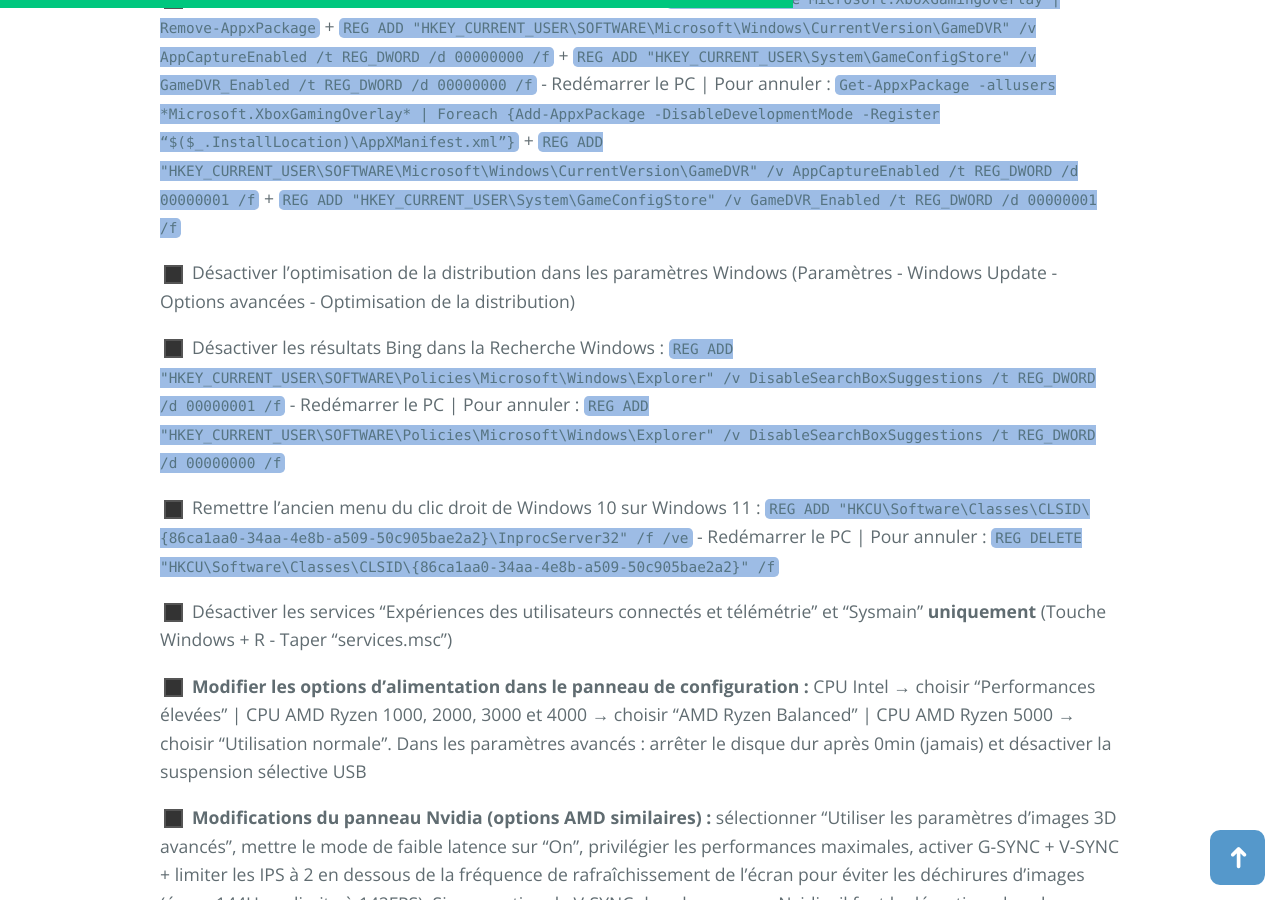
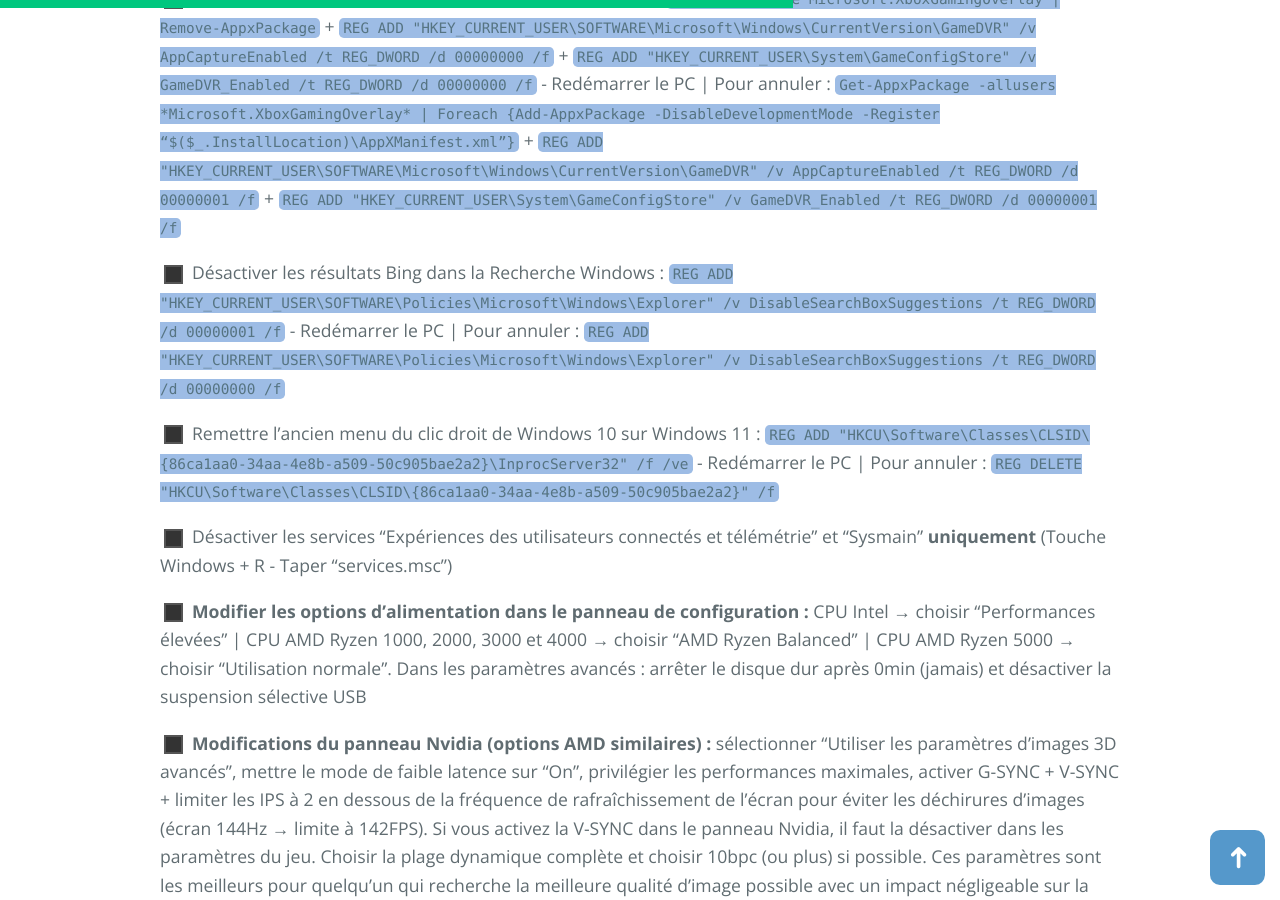
Before and after one commit to PouletEnSlip/pouletenslip.github.io, a Jekyll site: the page built from pages/opti/index.md, in a window 1280 px wide and 900 px high, scrolled down 2588 px. Built offline with Jekyll 4.4.1, drawn with Linux system fonts in a browser that asks for light colours; comment, search, counter and statistics services are not loaded; some of the changed lines change nothing that is shown; some of the changed text lies outside the part shown.

Commit message:
Update index.md

```diff
--- a/pages/opti/index.md
+++ b/pages/opti/index.md
@@ -47,8 +47,6 @@
 
 <input type="checkbox" class="check-with-label"><label class="label-for-check">Désactiver la Xbox Game Bar, avec ces trois commandes : `Get-AppxPackage Microsoft.XboxGamingOverlay | Remove-AppxPackage` + `REG ADD "HKEY_CURRENT_USER\SOFTWARE\Microsoft\Windows\CurrentVersion\GameDVR" /v AppCaptureEnabled /t REG_DWORD /d 00000000 /f` + `REG ADD "HKEY_CURRENT_USER\System\GameConfigStore" /v GameDVR_Enabled /t REG_DWORD /d 00000000 /f` - Redémarrer le PC | Pour annuler : `Get-AppxPackage -allusers *Microsoft.XboxGamingOverlay* | Foreach {Add-AppxPackage -DisableDevelopmentMode -Register “$($_.InstallLocation)\AppXManifest.xml”}` + `REG ADD "HKEY_CURRENT_USER\SOFTWARE\Microsoft\Windows\CurrentVersion\GameDVR" /v AppCaptureEnabled /t REG_DWORD /d 00000001 /f` + `REG ADD "HKEY_CURRENT_USER\System\GameConfigStore" /v GameDVR_Enabled /t REG_DWORD /d 00000001 /f`</label>
 
-<input type="checkbox" class="check-with-label"><label class="label-for-check">Désactiver l'optimisation de la distribution dans les paramètres Windows (Paramètres - Windows Update - Options avancées - Optimisation de la distribution)</label>
-
 <input type="checkbox" class="check-with-label"><label class="label-for-check">Désactiver les résultats Bing dans la Recherche Windows : `REG ADD "HKEY_CURRENT_USER\SOFTWARE\Policies\Microsoft\Windows\Explorer" /v DisableSearchBoxSuggestions /t REG_DWORD /d 00000001 /f` - Redémarrer le PC | Pour annuler : `REG ADD "HKEY_CURRENT_USER\SOFTWARE\Policies\Microsoft\Windows\Explorer" /v DisableSearchBoxSuggestions /t REG_DWORD /d 00000000 /f`</label>
 
 <input type="checkbox" class="check-with-label"><label class="label-for-check">Remettre l'ancien menu du clic droit de Windows 10 sur Windows 11 : `REG ADD "HKCU\Software\Classes\CLSID\{86ca1aa0-34aa-4e8b-a509-50c905bae2a2}\InprocServer32" /f /ve` - Redémarrer le PC | Pour annuler : `REG DELETE "HKCU\Software\Classes\CLSID\{86ca1aa0-34aa-4e8b-a509-50c905bae2a2}" /f`</label>
@@ -83,4 +81,4 @@
 ### Sources
 [Discord Entraide Informatique](https://discord.gg/WMsR7dT) | [Piwi](https://github.com/Piwielle) | [BlurBusters](https://blurbusters.com/) | [PrivacyGuides](https://privacyguides.org/)
 
-*Mise à jour : 16/06/2022*
+*Mise à jour : 15/07/2022*
```
